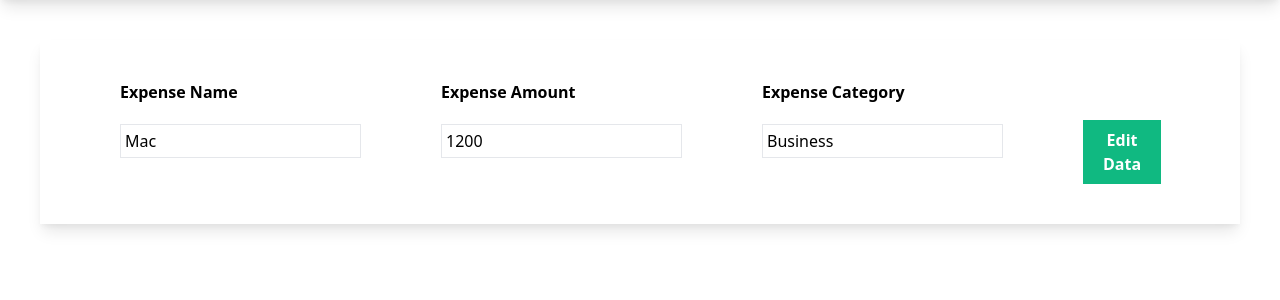
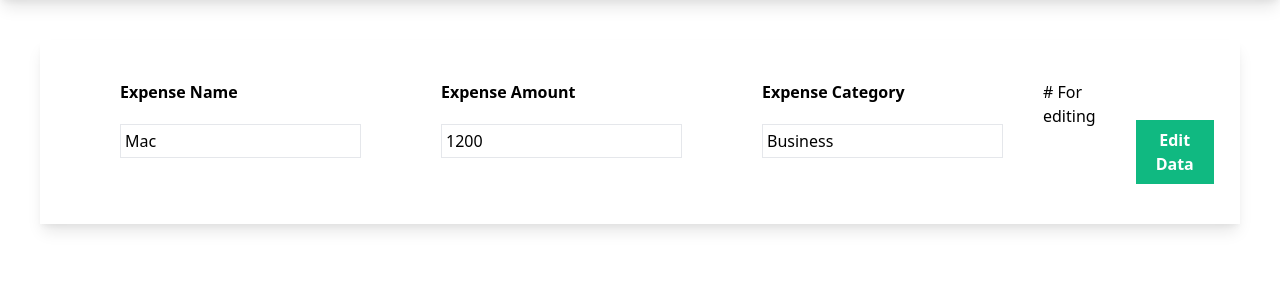
Before and after one commit to PRIXYY/expense-tracker, a Django app: page /edit/3/ in a window 1280 px wide. Shown: the part 80-380 px from the top of the page. Run offline with Django 5.2, Linux system fonts and the light colour scheme; data comes from the database, SQL or seed files in the repository; style sheets or scripts are compiled from the project's sources.

Commit message:
Minor Edits

```diff
--- a/mysite/myapp/models.py
+++ b/mysite/myapp/models.py
@@ -5,6 +5,7 @@ Examples:
 Function views
     1. Add an import:  from my_app import views'''
 # Create your models here.
+#Expense model
 class Expense(models.Model):
     name = models.CharField(max_length=100)
     amount = models.IntegerField()
--- a/mysite/myapp/templates/myapp/edit.html
+++ b/mysite/myapp/templates/myapp/edit.html
@@ -29,7 +29,7 @@
                     {{ expense_form.category }}
                 </div>
             </div>
-
+            # For editing
             <div class="mx-10 mt-10">
                 <button class="bg-green-500 px-5 py-2 text-white font-bold" type="submit">Edit Data</button>
             </div>
--- a/mysite/myapp/views.py
+++ b/mysite/myapp/views.py
@@ -40,7 +40,7 @@ def index(request):
     return render(request,'myapp/index.html',{'expense_form':expense_form,'expenses':expenses,'total_expenses':total_expenses,'yearly_sum':yearly_sum,'monthly_sum':monthly_sum,'weekly_sum':weekly_sum,'daily_sums':daily_sums,'categorical_sums':categorical_sums})
 
 
-
+#Function for editing
 def edit(request,id):
     expense = Expense.objects.get(id=id)
     expense_form = ExpenseForm(instance=expense)
```
